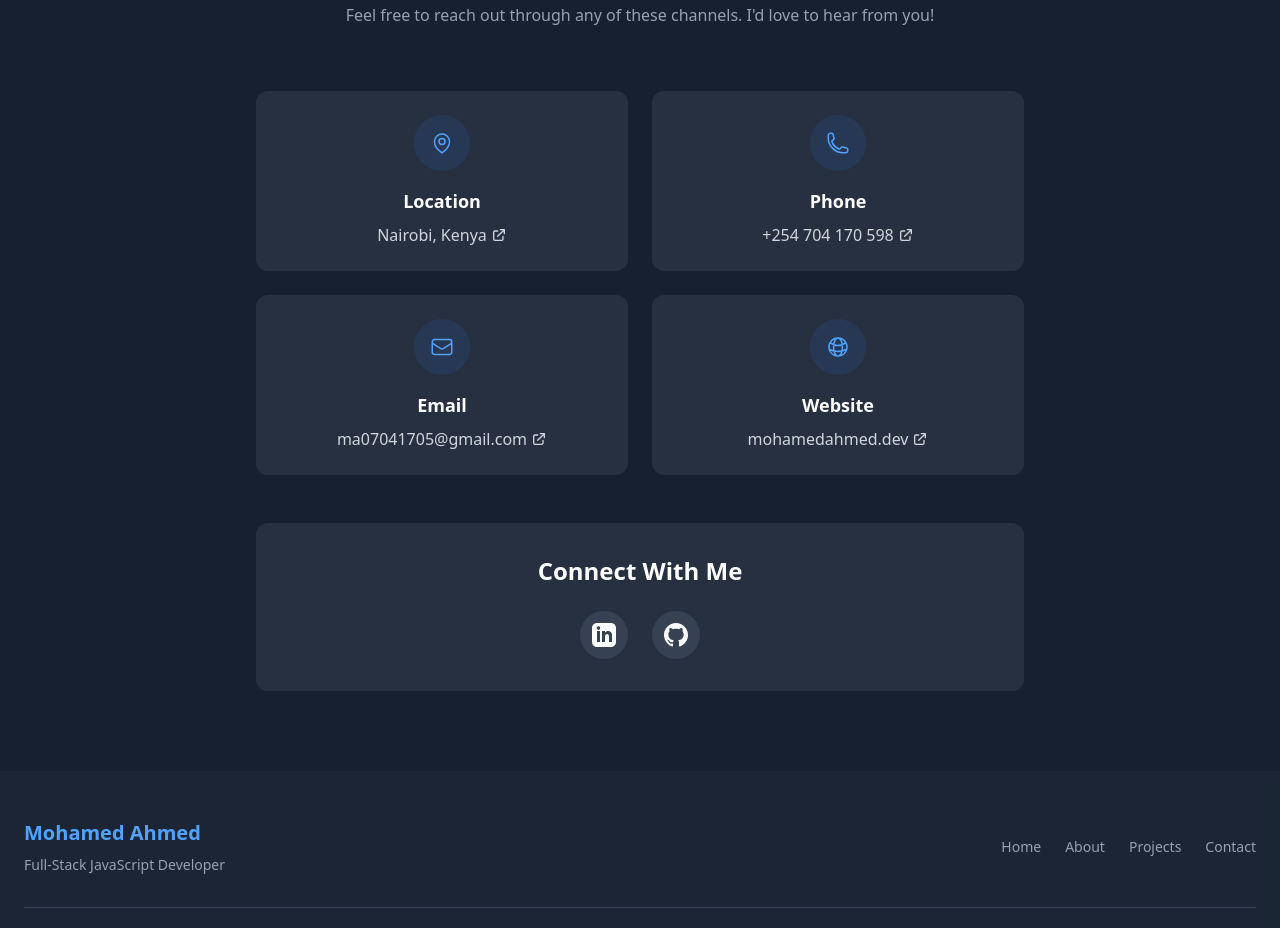
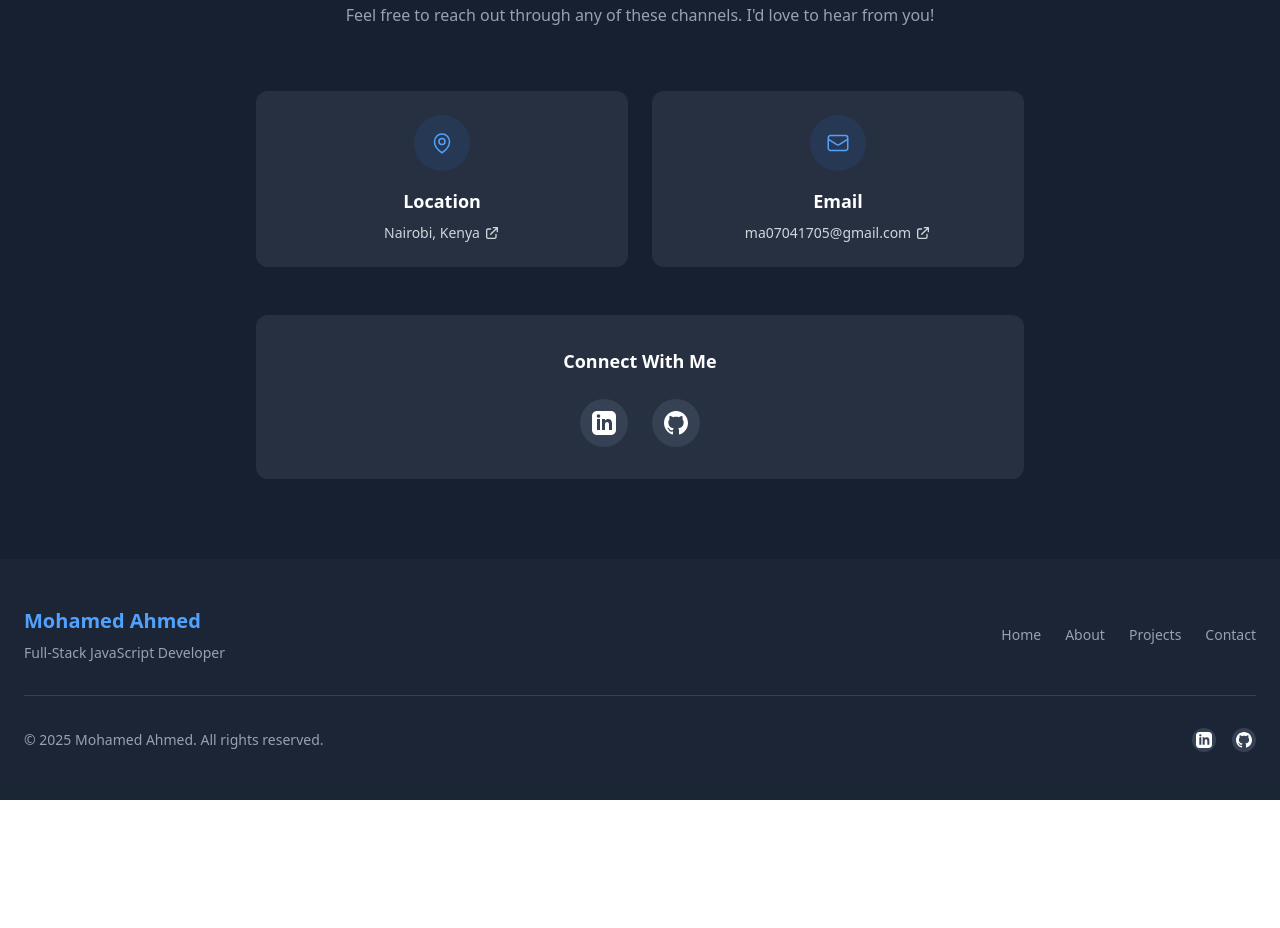
Before and after one commit to MohamedAhmeDdev/MY-Portfolio, a React (Vite) app: page / in a window 1280 px wide. Shown: the part 4300-5228 px from the top of the page. After the commit the page ends 5100 px from the top, so only its background shows below. Built offline with nearby package versions, Linux system fonts and the light colour scheme.

Commit message:
Refactor Contact component: remove unused contact methods and improve link styling

```diff
--- a/src/components/Contact.jsx
+++ b/src/components/Contact.jsx
@@ -13,28 +13,12 @@ const contactInfo = [
     },
     {
       icon: <svg xmlns="http://www.w3.org/2000/svg" fill="none" viewBox="0 0 24 24" strokeWidth={1.5} stroke="currentColor" className="size-6">
-      <path strokeLinecap="round" strokeLinejoin="round" d="M2.25 6.75c0 8.284 6.716 15 15 15h2.25a2.25 2.25 0 0 0 2.25-2.25v-1.372c0-.516-.351-.966-.852-1.091l-4.423-1.106c-.44-.11-.902.055-1.173.417l-.97 1.293c-.282.376-.769.542-1.21.38a12.035 12.035 0 0 1-7.143-7.143c-.162-.441.004-.928.38-1.21l1.293-.97c.363-.271.527-.734.417-1.173L6.963 3.102a1.125 1.125 0 0 0-1.091-.852H4.5A2.25 2.25 0 0 0 2.25 4.5v2.25Z" />
-      </svg>,
-      title: 'Phone',
-      content: '+254 704 170 598',
-      link: 'tel:+254704170598'
-    },
-    {
-      icon: <svg xmlns="http://www.w3.org/2000/svg" fill="none" viewBox="0 0 24 24" strokeWidth={1.5} stroke="currentColor" className="size-6">
       <path strokeLinecap="round" strokeLinejoin="round" d="M21.75 6.75v10.5a2.25 2.25 0 0 1-2.25 2.25h-15a2.25 2.25 0 0 1-2.25-2.25V6.75m19.5 0A2.25 2.25 0 0 0 19.5 4.5h-15a2.25 2.25 0 0 0-2.25 2.25m19.5 0v.243a2.25 2.25 0 0 1-1.07 1.916l-7.5 4.615a2.25 2.25 0 0 1-2.36 0L3.32 8.91a2.25 2.25 0 0 1-1.07-1.916V6.75" />
       </svg>,
       title: 'Email',
       content: 'ma07041705@gmail.com',
       link: 'mailto:ma07041705@gmail.com'
     },
-    {
-      icon: <svg xmlns="http://www.w3.org/2000/svg" fill="none" viewBox="0 0 24 24" strokeWidth={1.5} stroke="currentColor" className="size-6">
-      <path strokeLinecap="round" strokeLinejoin="round" d="M12 21a9.004 9.004 0 0 0 8.716-6.747M12 21a9.004 9.004 0 0 1-8.716-6.747M12 21c2.485 0 4.5-4.03 4.5-9S14.485 3 12 3m0 18c-2.485 0-4.5-4.03-4.5-9S9.515 3 12 3m0 0a8.997 8.997 0 0 1 7.843 4.582M12 3a8.997 8.997 0 0 0-7.843 4.582m15.686 0A11.953 11.953 0 0 1 12 10.5c-2.998 0-5.74-1.1-7.843-2.918m15.686 0A8.959 8.959 0 0 1 21 12c0 .778-.099 1.533-.284 2.253m0 0A17.919 17.919 0 0 1 12 16.5c-3.162 0-6.133-.815-8.716-2.247m0 0A9.015 9.015 0 0 1 3 12c0-1.605.42-3.113 1.157-4.418" />
-      </svg>,
-      title: 'Website',
-      content: 'mohamedahmed.dev',
-      link: 'https://mohamed-a-mohamed.vercel.app/'
-    }
   ];
 
 function Contact() {
@@ -61,11 +45,11 @@ function Contact() {
                 <div className="bg-blue-500/10 rounded-full w-14 h-14 flex items-center justify-center mb-4 mx-auto group-hover:bg-blue-500/20 transition-colors">
                   <span className="text-blue-400 text-2xl">{info.icon}</span>
                 </div>
-                <h4 className="text-lg font-semibold text-white mb-2">{info.title}</h4>
+                <h4 className="text-lg font-semibold text-white mb-2 ">{info.title}</h4>
                 {info.link ? (
                   <a
                     href={info.link}
-                    className="text-gray-300 hover:text-white transition-colors flex items-center justify-center"
+                    className="text-gray-300 text-sm hover:text-white transition-colors flex items-center justify-center"
                     target="_blank"
                     rel="noopener noreferrer"
                   >
@@ -84,7 +68,7 @@ function Contact() {
 
           <div className="mt-12 bg-gray-700/50 p-8 rounded-xl text-center">
           <MotionSection threshold={0.5} transitionDelay={0.5}>
-            <h3 className="text-2xl font-semibold text-white mb-6">Connect With Me</h3>
+            <h3 className="text-lg font-semibold text-white mb-6">Connect With Me</h3>
             <div className="flex justify-center space-x-6">
               <a
                 href="https://www.linkedin.com/in/mohamed-ahmed-513947241/"
```
